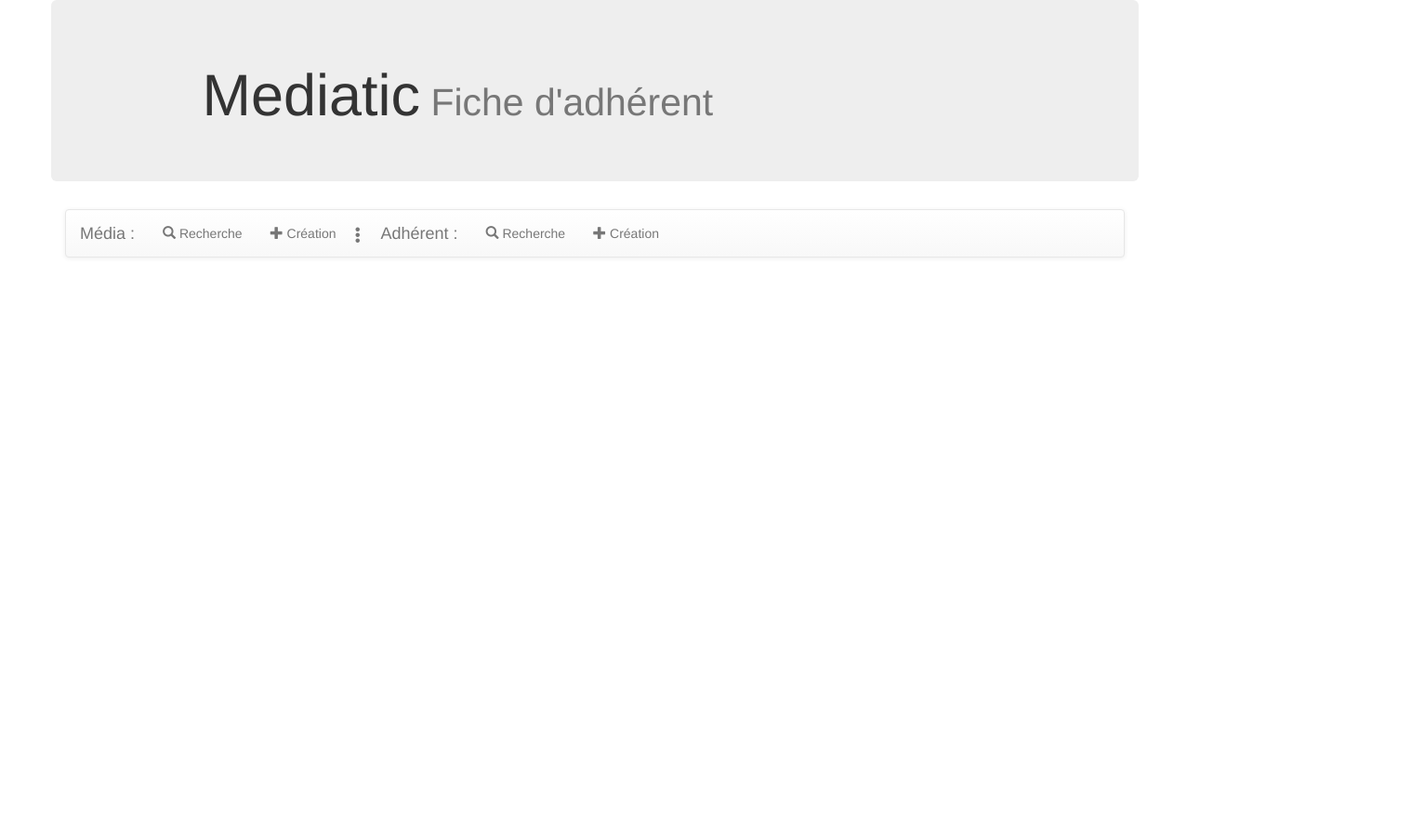
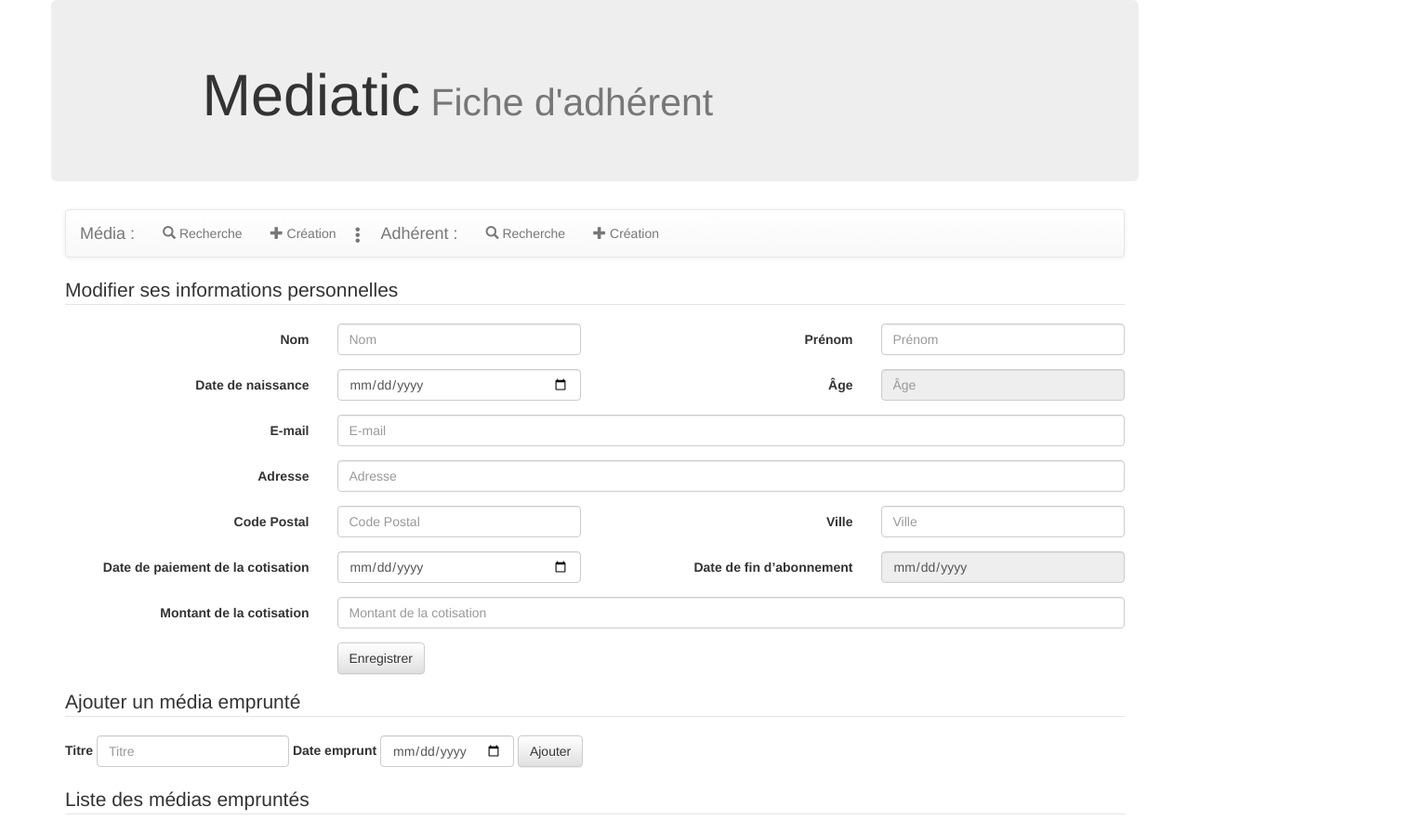
Before and after one commit to AdrienMartin/mediatic, a plain HTML site: page maquette/ficheAdherent.html in a window 1280 px wide. Shown: the whole page at 93% size, 1518 px wide, since content can reach past the window. Before the commit the page ends 800 px from the top, so only its background shows below. Drawn offline with Linux system fonts and the light colour scheme.

Commit message:
ajout legend (ie titre section) ajout des fiches (manque les tableaux

```diff
--- /dev/null
+++ b/maquette/ficheAdherent.css
@@ -0,0 +1,3 @@
+.tableau {
+	border-bottom : 1px;
+}
--- a/maquette/ficheAdherent.html
+++ b/maquette/ficheAdherent.html
@@ -3,7 +3,8 @@
 <head>
 <title>Fiche Adhérent</title>
 <meta charset="UTF-8">
-
+<link rel="stylesheet"
+	href="ficheAdherent.css">
 <link rel="stylesheet"
 	href="https://maxcdn.bootstrapcdn.com/font-awesome/4.5.0/css/font-awesome.min.css">
 
@@ -61,5 +62,93 @@
 		</div>
 	</nav>
 	<main>
+		<form method="GET" action="." class="form-horizontal tableau">
+			<fieldset>
+	    		<legend>Modifier ses informations personnelles</legend>
+				<div class="form-group">
+					<label for="nom" class="control-label col-sm-3 hidden-xs">Nom</label>
+					<div class="col-sm-3 col-xs-6">
+						<input type="text" class="form-control" placeholder="Nom" name="nom" required="required">
+					</div>
+					<label for="prenom" class="control-label col-sm-3 hidden-xs">Prénom</label>
+					<div class="col-sm-3 col-xs-6">
+						<input type="text" class="form-control" placeholder="Prénom" name="prenom" required="required">
+					</div>
+				</div>
+				<div class="form-group">
+					<label for="dateNaissance" class="control-label col-sm-3 hidden-xs">Date de naissance</label>
+					<div class="col-sm-3 col-xs-6">
+						<input type="date" class="form-control" name="dateNaissance" placeholder="Date de naissance" required="required">
+					</div>
+					<label for="age" class="control-label col-sm-3 hidden-xs">Âge</label>
+					<div class="col-sm-3 col-xs-6">
+						<input type="text" class="form-control" placeholder="Âge" name="age"readonly>
+					</div>
+				</div>
+				<div class="form-group">
+					<label for="mail" class="control-label col-sm-3 hidden-xs">E-mail</label>
+					<div class="col-sm-9 col-xs-12">
+						<input type="email" class="form-control" placeholder="E-mail" name="mail" required="required">
+					</div>
+				</div>
+				<div class="form-group">
+					<label for="adresse" class="control-label col-sm-3 hidden-xs">Adresse</label>
+					<div class="col-sm-9 col-xs-12">
+						<input type="text" class="form-control" placeholder="Adresse" name="adresse">
+					</div>
+				</div>
+				<div class="form-group">
+					<label for="codePostal" class="control-label col-sm-3 hidden-xs">Code Postal</label>
+					<div class="col-sm-3 col-xs-6">
+						<input type="text" class="form-control" placeholder="Code Postal" name="nom" maxLength="5">
+					</div>
+					<label for="ville" class="control-label col-sm-3 hidden-xs">Ville</label>
+					<div class="col-sm-3 col-xs-6">
+						<input type="text" class="form-control" placeholder="Ville" name="ville">
+					</div>
+				</div>
+				<div class="form-group">
+					<label for="datePaiement" class="control-label col-sm-3 hidden-xs">Date de paiement de la cotisation</label>
+					<div class="col-sm-3 col-xs-6">
+						<input type="date" class="form-control" name="datePaiement" maxLength="5" placeholder="Date de paiement de la cotisation">
+					</div>
+					<label for="dateFinAbonnement" class="control-label col-sm-3 hidden-xs">Date de fin d’abonnement</label>
+					<div class="col-sm-3 col-xs-6">
+						<input type="date" class="form-control" name="dateFinAbonnement" placeholder="Date de fin d’abonnement" readonly>
+					</div>
+				</div>
+				<div class="form-group">
+					<label for="montantCotisation" class="control-label col-sm-3 hidden-xs">Montant de la cotisation</label>
+					<div class="col-sm-9 col-xs-12">
+						<input type="text" class="form-control" placeholder="Montant de la cotisation" name="montantCotisation" maxLength="8">
+					</div>
+				</div>
+				<div class="form-group">
+					<div class="col-xs-12 col-sm-offset-3">
+						<input class="btn btn-default" type="submit" value="Enregistrer">
+					</div>
+				</div>
+			</fieldset>
+		</form>
+
+		<form class="form-inline">
+			<fieldset>
+	    		<legend>Ajouter un média emprunté</legend>
+				<div class="form-group">
+					<label for="titre" class="hidden-xs">Titre</label>
+					<input type="text" class="form-control" placeholder="Titre" name="titre" required="required">
+				</div>
+				<div class="form-group">
+					<label for="dateEmprunt" class="hidden-xs">Date emprunt</label>
+					<input type="date" class="form-control" name="dateEmprunt" required="required">
+				</div>
+				<button type="submit" class="btn btn-default">Ajouter</button>
+			</fieldset>
+			</br>
+		</form>
+
+		<div>
+		    	<legend>Liste des médias empruntés</legend>
+	    </div>
 	</main>
 </html>
--- /dev/null
+++ b/maquette/ficheMedia.css
@@ -0,0 +1,3 @@
+.alert {
+	display: inline-block;
+}
```
Also changed, not shown: maquette/creationAdherent.html (+3 -0 lines), maquette/creationMedia.html (+3 -0 lines), maquette/ficheMedia.html (+31 -2 lines), maquette/login.html (+4 -1 lines).
